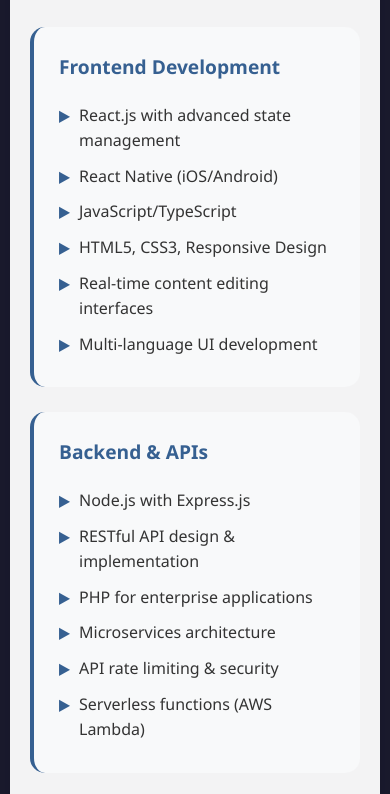
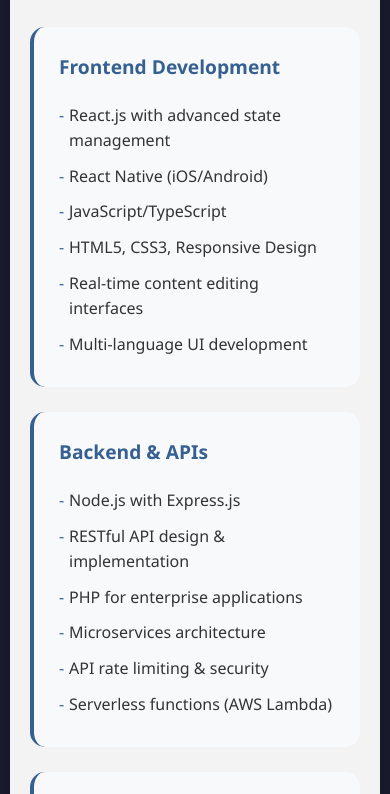
Before and after one commit to Paeyn/portfolio, a plain HTML site: page index.html in a window 390 px wide. Shown: the part 1227-2021 px from the top of the page. Drawn offline with Linux system fonts and the light colour scheme.

Commit message:
Replaced unicode character that wasn't working on iPhone

```diff
--- a/css/styles.css
+++ b/css/styles.css
@@ -422,12 +422,14 @@
 
 .skill-detail li {
   padding: 5px 0;
-  padding-left: 20px;
+  /* padding-left: 20px; */
+  padding-left: 10px;
   position: relative;
 }
 
 .skill-detail li::before {
-  content: "▶";
+  /* content: "▶"; */
+  content: "-";
   color: var(--primary-color);
   position: absolute;
   left: 0;
```
